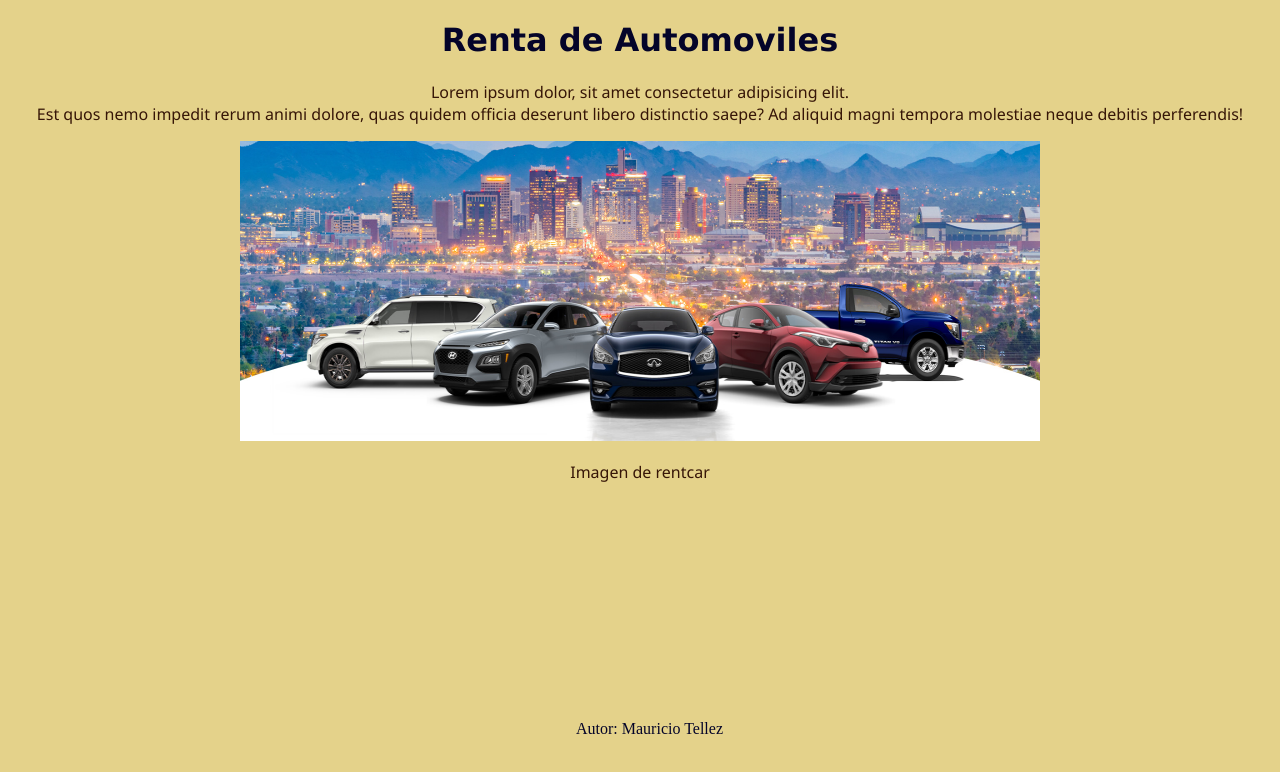
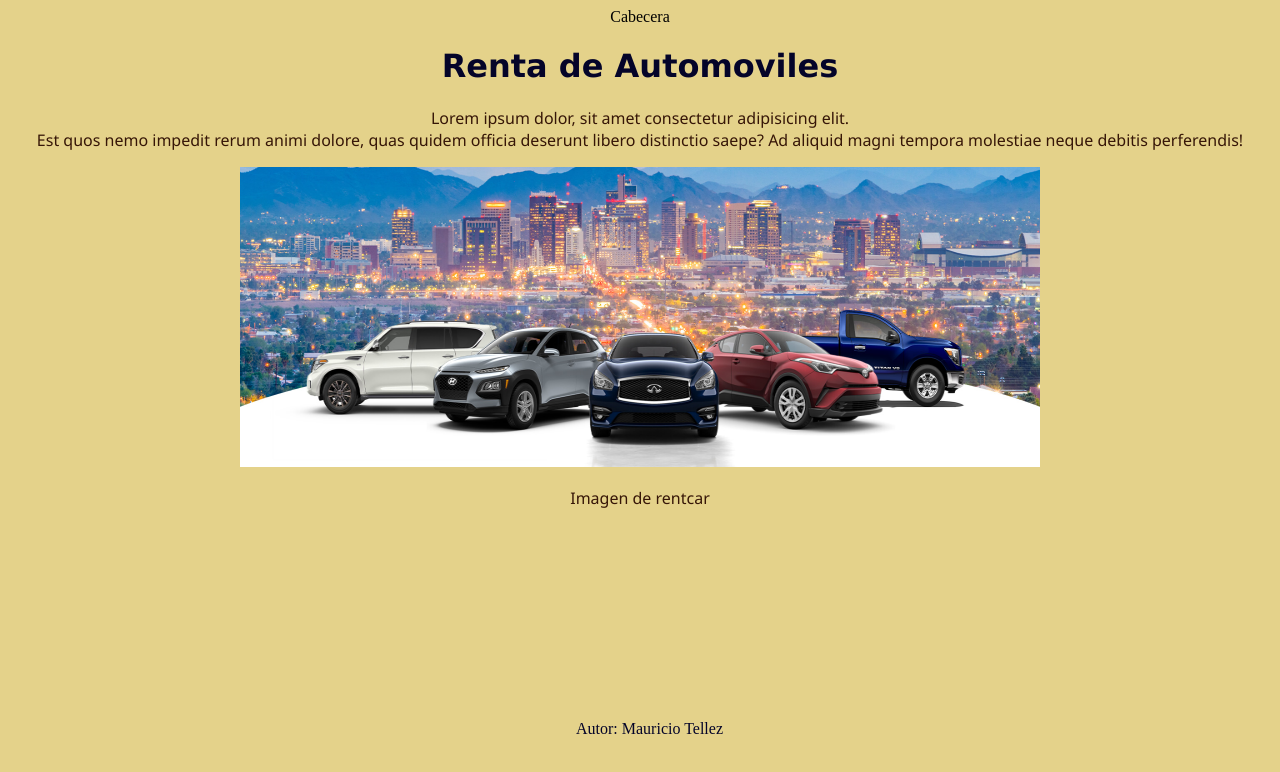
Before and after one commit to manbicho/first-up, a plain HTML site: page index.html in a window 1280 px wide. Drawn offline with Linux system fonts and the light colour scheme.

Commit message:
cabecera

```diff
--- a/index.html
+++ b/index.html
@@ -8,6 +8,7 @@
     <title>Rent Car</title>
 </head>
 <body>
+    <div id="cabecera">Cabecera</div>
     <h1>Renta de Automoviles</h1>
     <p>Lorem ipsum dolor, sit amet consectetur adipisicing elit.<br> Est quos nemo impedit rerum animi dolore, quas quidem officia deserunt libero distinctio saepe? Ad aliquid magni tempora molestiae neque debitis perferendis!</p>
     <div id="image"><img src="1.jpg"></div>
```
